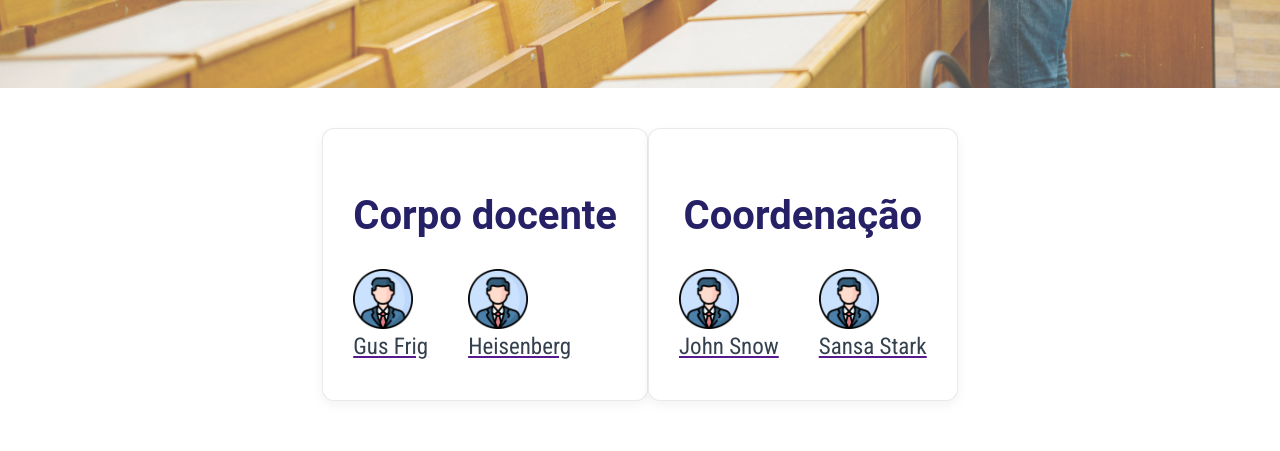
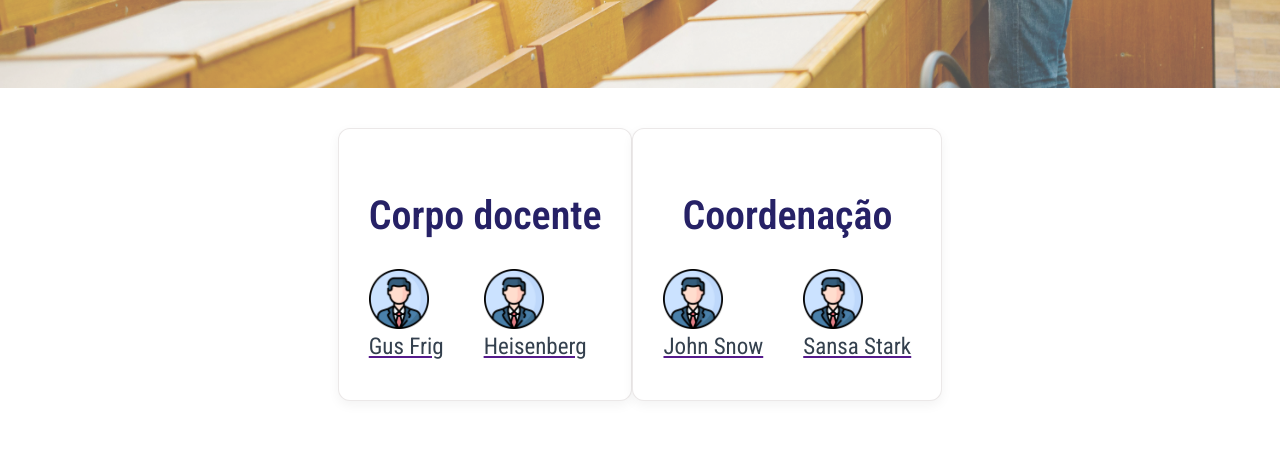
Before and after one commit to PedroMartinsL/upe-s-project, a Vue app: page /home in a window 1280 px wide. Shown: the part 1820-2271 px from the top of the page. Built offline with nearby package versions, Linux system fonts and the light colour scheme; no server answers.

Commit message:
Conserto do Texto

```diff
--- a/public/index.html
+++ b/public/index.html
@@ -11,6 +11,7 @@
       body {
         margin: 0;
         padding: 0;
+        font-family: "Roboto Condensed", sans-serif;
       }
       li {
         list-style-type: none;
--- a/src/App.vue
+++ b/src/App.vue
@@ -50,9 +50,7 @@ export default {
 
 h2 {
   margin: 0 0 15px;
-  font-size: 20px;
   color: #34404e;
-  font-family: Roboto Condensed;
   font-size: 23px;
   font-weight: 400;
   margin-bottom: 10px;
@@ -62,7 +60,6 @@ h2 {
   display: flex;
   flex-direction: column;
   min-height: 100vh;
-  font-family: "Roboto Condensed", sans-serif;
 }
 
 header {
--- a/src/components/HomePage.vue
+++ b/src/components/HomePage.vue
@@ -90,7 +90,6 @@ export default {
 
 h1 {
   color: #262166;
-  font-family: "Roboto", Sans-serif;
   font-size: 40px;
   font-weight: 600;
   text-align: center;
--- a/src/components/news/FormNews.vue
+++ b/src/components/news/FormNews.vue
@@ -87,7 +87,6 @@ export default {
   background: #fff;
   border-radius: 12px;
   box-shadow: 0 4px 12px rgba(0, 0, 0, 0.05);
-  font-family: "Roboto", sans-serif;
 }
 
 form {
@@ -139,7 +138,6 @@ button[type="submit"]:hover {
 
 h1 {
   color: #ed1c24;
-  font-family: "Roboto", sans-serif;
   font-size: 36px;
   font-weight: 700;
   text-align: center;
--- a/src/components/news/NewsList.vue
+++ b/src/components/news/NewsList.vue
@@ -96,7 +96,7 @@ export default {
     },
     pageIndex(valor) {
       if (valor >= 1 && valor <= this.totalPages) {
-        this.currentPageNews;
+        return this.currentPageNews;
       } else {
         throw new Error("Índice de página inválido. Deve ser >= 1.");
       }
@@ -177,8 +177,6 @@ h1 {
   margin: 0 0 15px;
   font-size: 35px;
   color: #444444;
-  font-family: Roboto Condensed;
-
   unicode-bidi: isolate;
 }
 
--- a/src/components/news/NewsPage.vue
+++ b/src/components/news/NewsPage.vue
@@ -64,7 +64,6 @@ export default {
   background-color: #ffffff;
   border-radius: 12px;
   box-shadow: 0 2px 8px rgba(0, 0, 0, 0.05);
-  font-family: 'Roboto', sans-serif;
 }
 
 h1 {
--- a/src/components/research/ResearchCatalog.vue
+++ b/src/components/research/ResearchCatalog.vue
@@ -50,7 +50,6 @@
     padding: 30px;
     max-width: 900px;
     margin: 0 auto;
-    font-family: 'Roboto', sans-serif;
     line-height: 1.6;
     color: #222;
   }
--- a/src/components/research/ResearchHome.vue
+++ b/src/components/research/ResearchHome.vue
@@ -49,7 +49,6 @@
   .research-container {
     display: flex;
     padding: 30px;
-    font-family: 'Roboto', sans-serif;
   }
 
   .sidebar {
--- a/src/components/research/ResearchPrograms.vue
+++ b/src/components/research/ResearchPrograms.vue
@@ -63,7 +63,6 @@
     padding: 30px;
     max-width: 900px;
     margin: 0 auto;
-    font-family: 'Roboto', sans-serif;
     line-height: 1.6;
     color: #222;
   }
--- a/src/components/research/ResearchSapiens.vue
+++ b/src/components/research/ResearchSapiens.vue
@@ -42,7 +42,6 @@
     padding: 30px;
     max-width: 900px;
     margin: 0 auto;
-    font-family: 'Roboto', sans-serif;
     line-height: 1.6;
     color: #222;
   }
```
